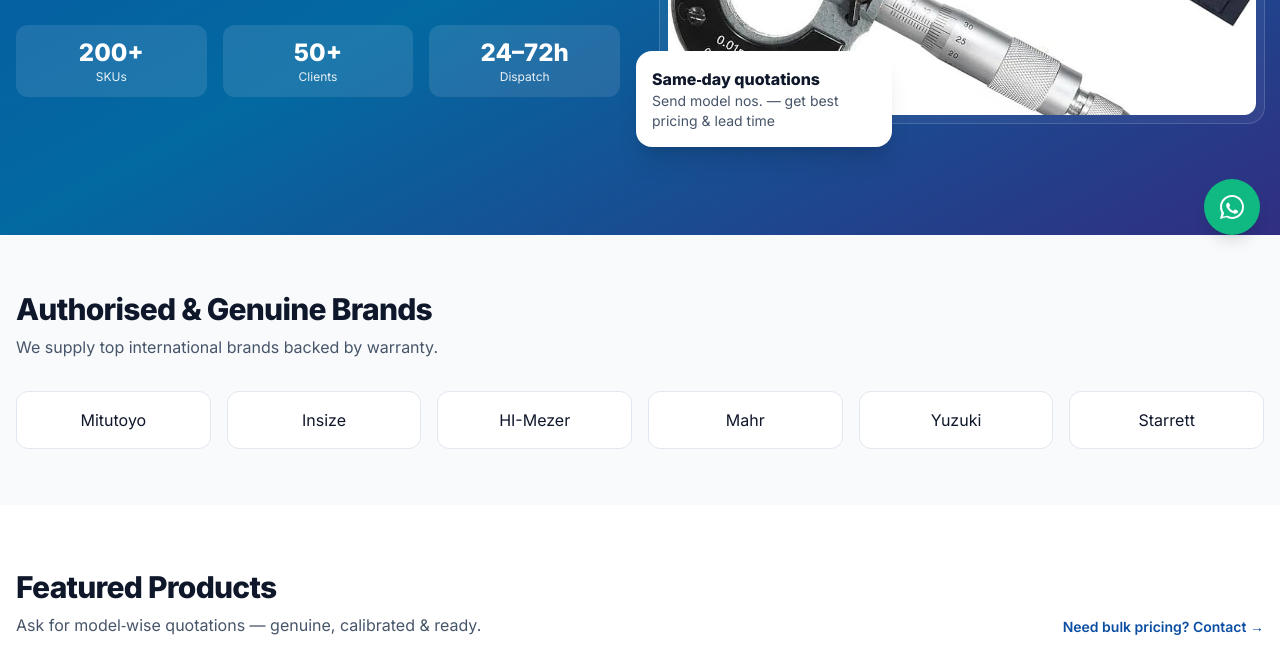
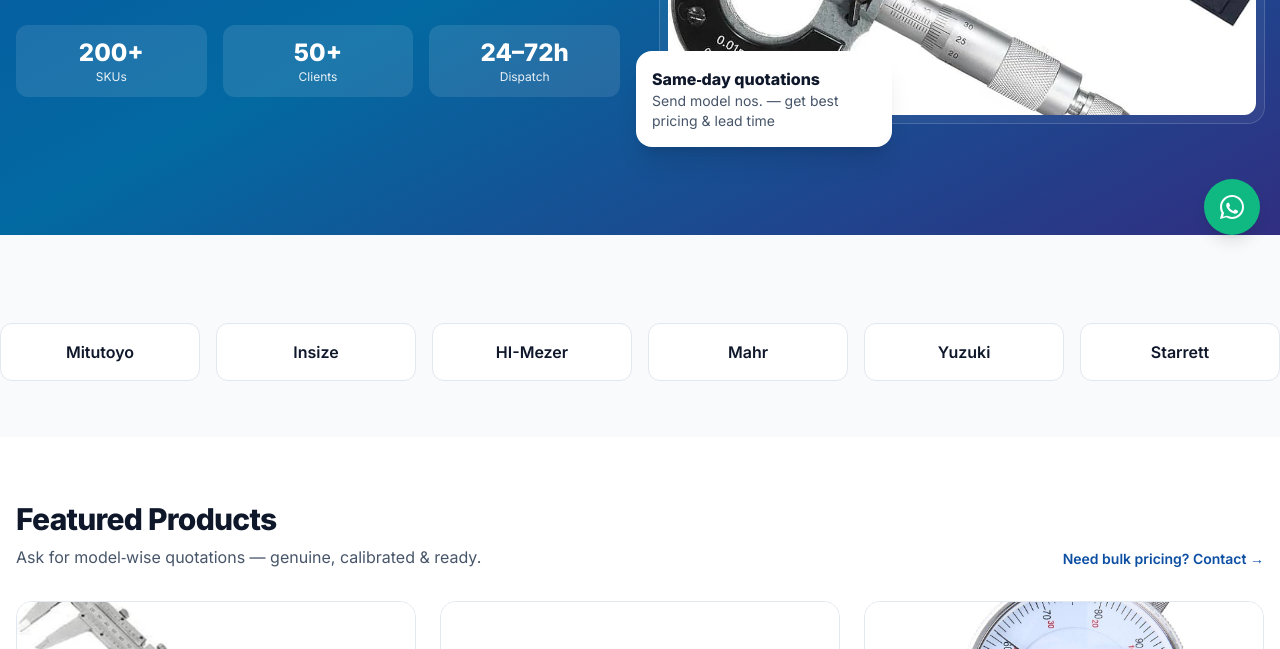
Before and after one commit to cinoxomultimedia/maanoxo-engineering, a plain HTML site: page index.html in a window 1280 px wide. Shown: the part 545-1194 px from the top of the page. Drawn offline with nearby package versions, Linux system fonts and the light colour scheme.

Commit message:
Update index.html

```diff
--- a/index.html
+++ b/index.html
@@ -125,18 +125,15 @@
 
   <!-- Brands -->
   <section id="brands" class="py-14 bg-slate-50">
-    <div class="max-w-7xl mx-auto px-4">
-      <h2 class="text-2xl md:text-3xl font-extrabold tracking-tight text-slate-900">Authorised & Genuine Brands</h2>
-      <p class="mt-2 text-slate-600">We supply top international brands backed by warranty.</p>
-      <div class="mt-8 grid grid-cols-2 sm:grid-cols-4 md:grid-cols-6 gap-4">
-        <div class="bg-white rounded-xl border border-slate-200 p-4 grid place-items-center">Mitutoyo</div>
-        <div class="bg-white rounded-xl border border-slate-200 p-4 grid place-items-center">Insize</div>
-        <div class="bg-white rounded-xl border border-slate-200 p-4 grid place-items-center">HI-Mezer</div>
-        <div class="bg-white rounded-xl border border-slate-200 p-4 grid place-items-center">Mahr</div>
-        <div class="bg-white rounded-xl border border-slate-200 p-4 grid place-items-center">Yuzuki</div>
-        <div class="bg-white rounded-xl border border-slate-200 p-4 grid place-items-center">Starrett</div>
-      </div>
-    </div>
+    <div class="mt-8 grid grid-cols-2 sm:grid-cols-4 md:grid-cols-6 gap-4" id="brandGrid">
+  <a href="?brand=Mitutoyo#products" class="bg-white rounded-xl border border-slate-200 p-4 grid place-items-center hover:border-brandBlue font-semibold" data-brand="Mitutoyo">Mitutoyo</a>
+  <a href="?brand=Insize#products" class="bg-white rounded-xl border border-slate-200 p-4 grid place-items-center hover:border-brandBlue font-semibold" data-brand="Insize">Insize</a>
+  <a href="?brand=HI-Mezer#products" class="bg-white rounded-xl border border-slate-200 p-4 grid place-items-center hover:border-brandBlue font-semibold" data-brand="HI-Mezer">HI-Mezer</a>
+  <a href="?brand=Mahr#products" class="bg-white rounded-xl border border-slate-200 p-4 grid place-items-center hover:border-brandBlue font-semibold" data-brand="Mahr">Mahr</a>
+  <a href="?brand=Yuzuki#products" class="bg-white rounded-xl border border-slate-200 p-4 grid place-items-center hover:border-brandBlue font-semibold" data-brand="Yuzuki">Yuzuki</a>
+  <a href="?brand=Starrett#products" class="bg-white rounded-xl border border-slate-200 p-4 grid place-items-center hover:border-brandBlue font-semibold" data-brand="Starrett">Starrett</a>
+</div>
+
   </section>
 
   <!-- Products -->
```
